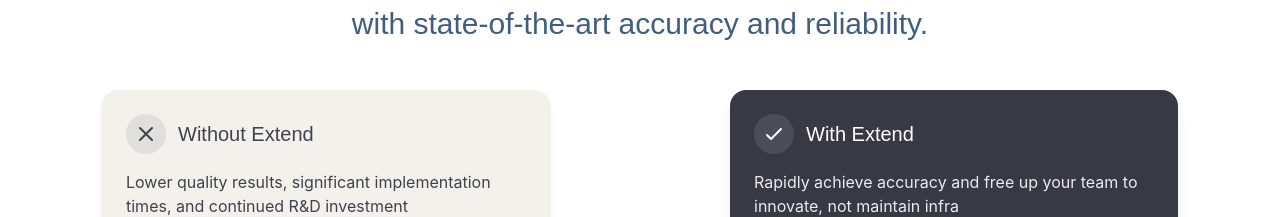
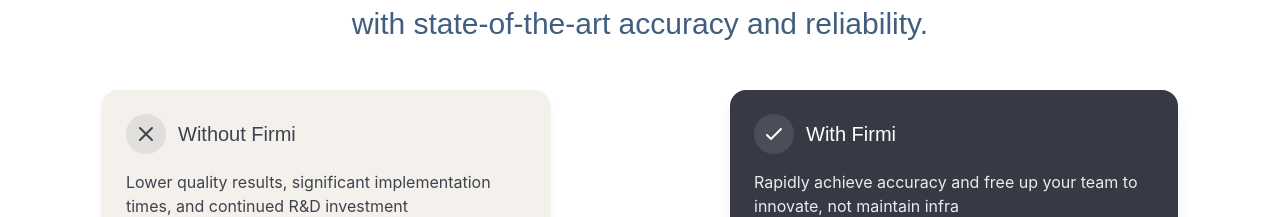
Before and after one commit to Tarunchintakunta/landing_page, a React (Vite) app: page / in a window 1280 px wide. Shown: the part 2440-2657 px from the top of the page. Built offline with nearby package versions, Linux system fonts and the light colour scheme; a web font is replaced by a local one.

Commit message:
Update product name from Extend to Firmi in comparison section

```diff
--- a/src/components/ComparisonSection.jsx
+++ b/src/components/ComparisonSection.jsx
@@ -121,7 +121,7 @@
                     <path strokeLinecap="round" strokeLinejoin="round" strokeWidth="2" d="M6 18L18 6M6 6l12 12"></path>
                   </svg>
                 </div>
-                <h3 className="text-xl font-rooftop">Without Extend</h3>
+                <h3 className="text-xl font-rooftop">Without Firmi</h3>
               </div>
 
               <p className="text-tertiary mb-8">
@@ -153,7 +153,7 @@
                     <path strokeLinecap="round" strokeLinejoin="round" strokeWidth="2" d="M5 13l4 4L19 7"></path>
                   </svg>
                 </div>
-                <h3 className="text-xl font-rooftop text-white">With Extend</h3>
+                <h3 className="text-xl font-rooftop text-white">With Firmi</h3>
               </div>
 
               <p className="text-white text-opacity-90 mb-8">
```
